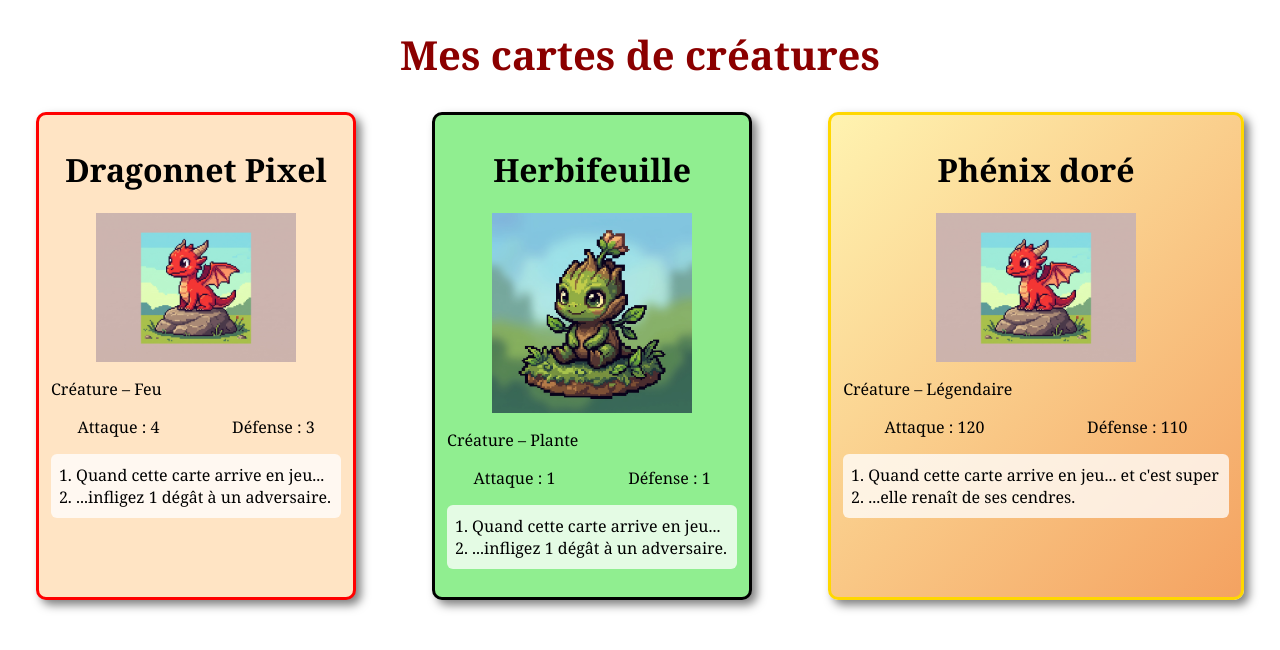
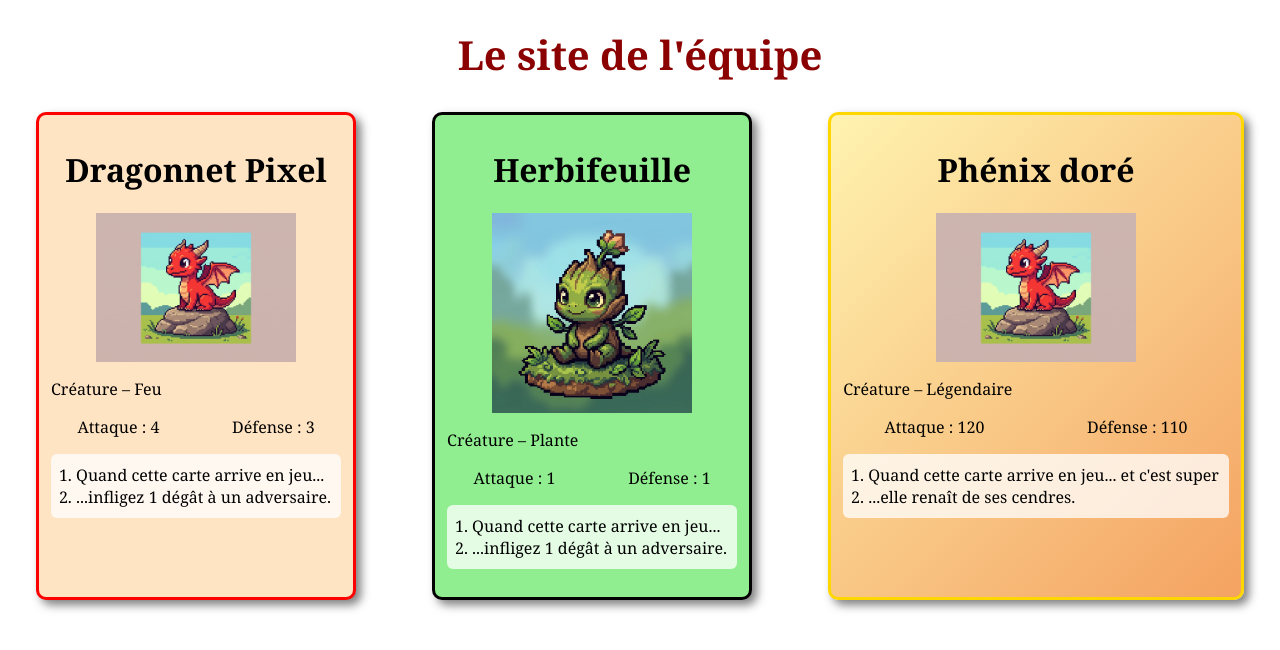
Before and after one commit to Titangp1/DevSecOps, a plain HTML site: page site1.html in a window 1280 px wide. Drawn offline with Linux system fonts and the light colour scheme.

Commit message:
feat: titre principal -> Le site de l'équipe

```diff
--- a/site1.html
+++ b/site1.html
@@ -7,7 +7,7 @@
   </head>
   <body>
     <header>
-      <h1 class="titre-site">Mes cartes de créatures</h1>
+      <h1 class="titre-site">Le site de l'équipe</h1>
     </header>
 
     <div class="cartes">
```
